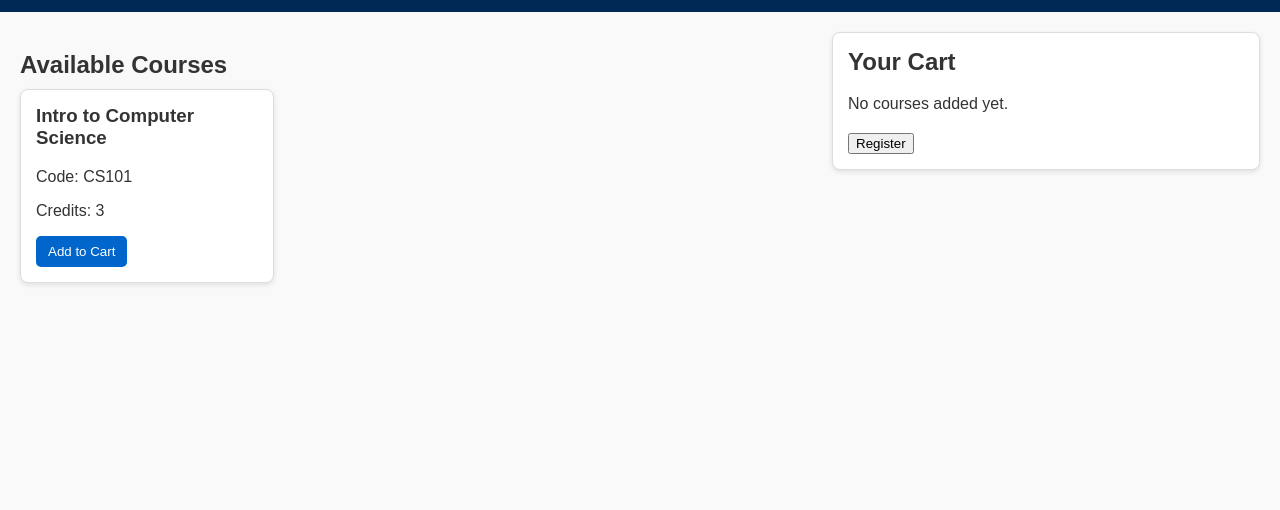
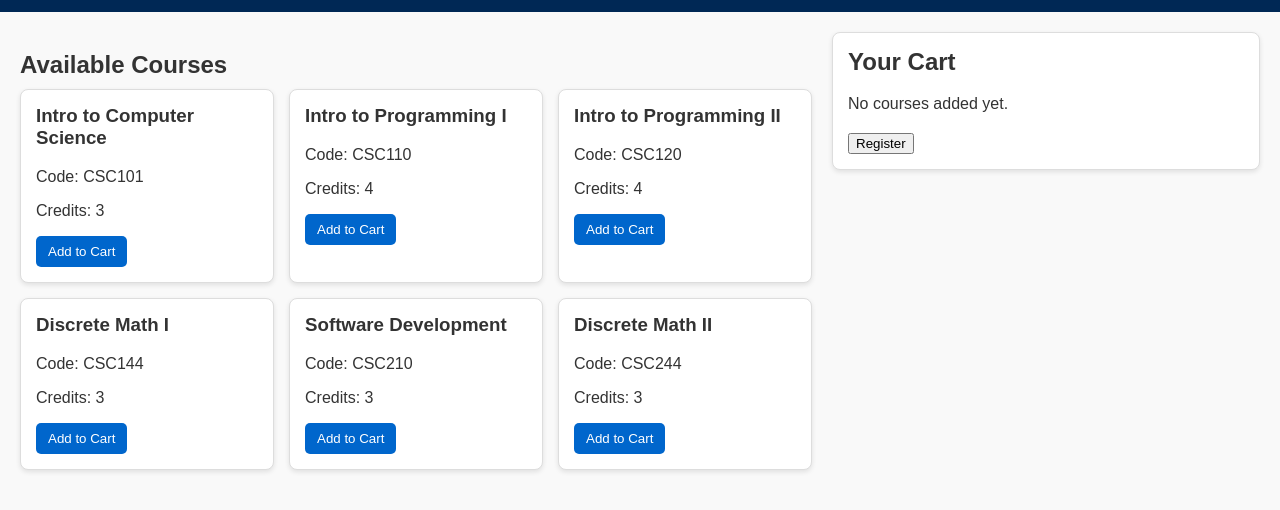
Before and after one commit to carlossilva23/CourseSimulation-JS, a plain HTML site: page index.html in a window 1280 px wide. Shown: the part 90-600 px from the top of the page. Drawn offline with Linux system fonts and the light colour scheme.

Commit message:
Created the courses and an onclick to allow for adding functionality

```diff
--- a/index.html
+++ b/index.html
@@ -21,9 +21,39 @@
                 <div class="courses">
                     <div class="course">
                         <h3> Intro to Computer Science </h3>
-                        <p> Code: CS101 </p>
+                        <p> Code: CSC101 </p>
                         <p> Credits: 3</p>
-                        <button> Add to Cart </button>
+                        <button onclick="addCourse(this)"> Add to Cart </button>
+                    </div>
+                    <div class="course">
+                        <h3> Intro to Programming I </h3>
+                        <p> Code: CSC110 </p>
+                        <p> Credits: 4</p>
+                        <button onclick="addCourse(this)"> Add to Cart </button>
+                    </div>
+                    <div class="course">
+                        <h3> Intro to Programming II </h3>
+                        <p> Code: CSC120 </p>
+                        <p> Credits: 4</p>
+                        <button onclick="addCourse(this)"> Add to Cart </button>
+                    </div>
+                    <div class="course">
+                        <h3> Discrete Math I </h3>
+                        <p> Code: CSC144 </p>
+                        <p> Credits: 3</p>
+                        <button onclick="addCourse(this)"> Add to Cart </button>
+                    </div>
+                    <div class="course">
+                        <h3> Software Development </h3>
+                        <p> Code: CSC210 </p>
+                        <p> Credits: 3</p>
+                        <button onclick="addCourse(this)"> Add to Cart </button>
+                    </div>
+                    <div class="course">
+                        <h3> Discrete Math II </h3>
+                        <p> Code: CSC244 </p>
+                        <p> Credits: 3</p>
+                        <button onclick="addCourse(this)"> Add to Cart </button>
                     </div>
                 </div>
             </section>
```
